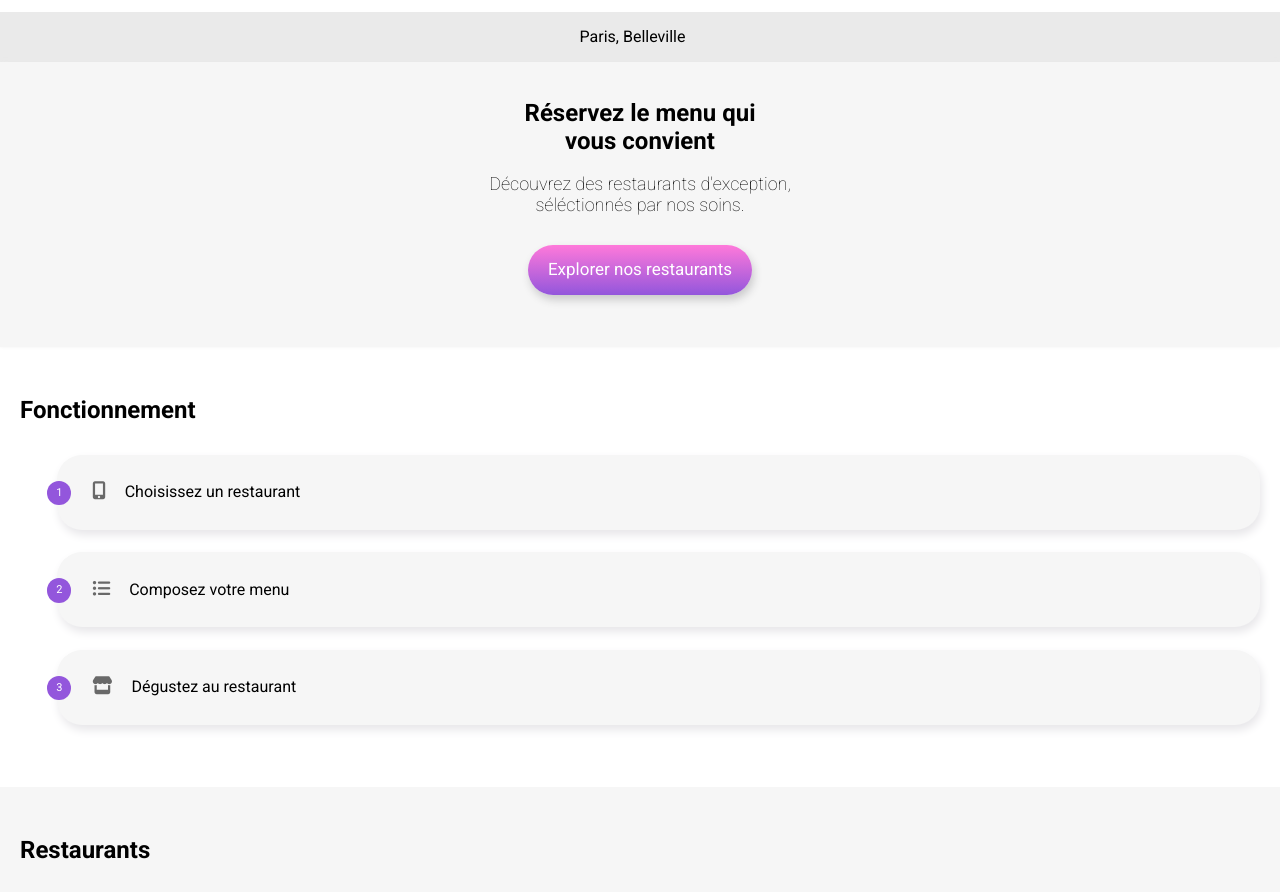
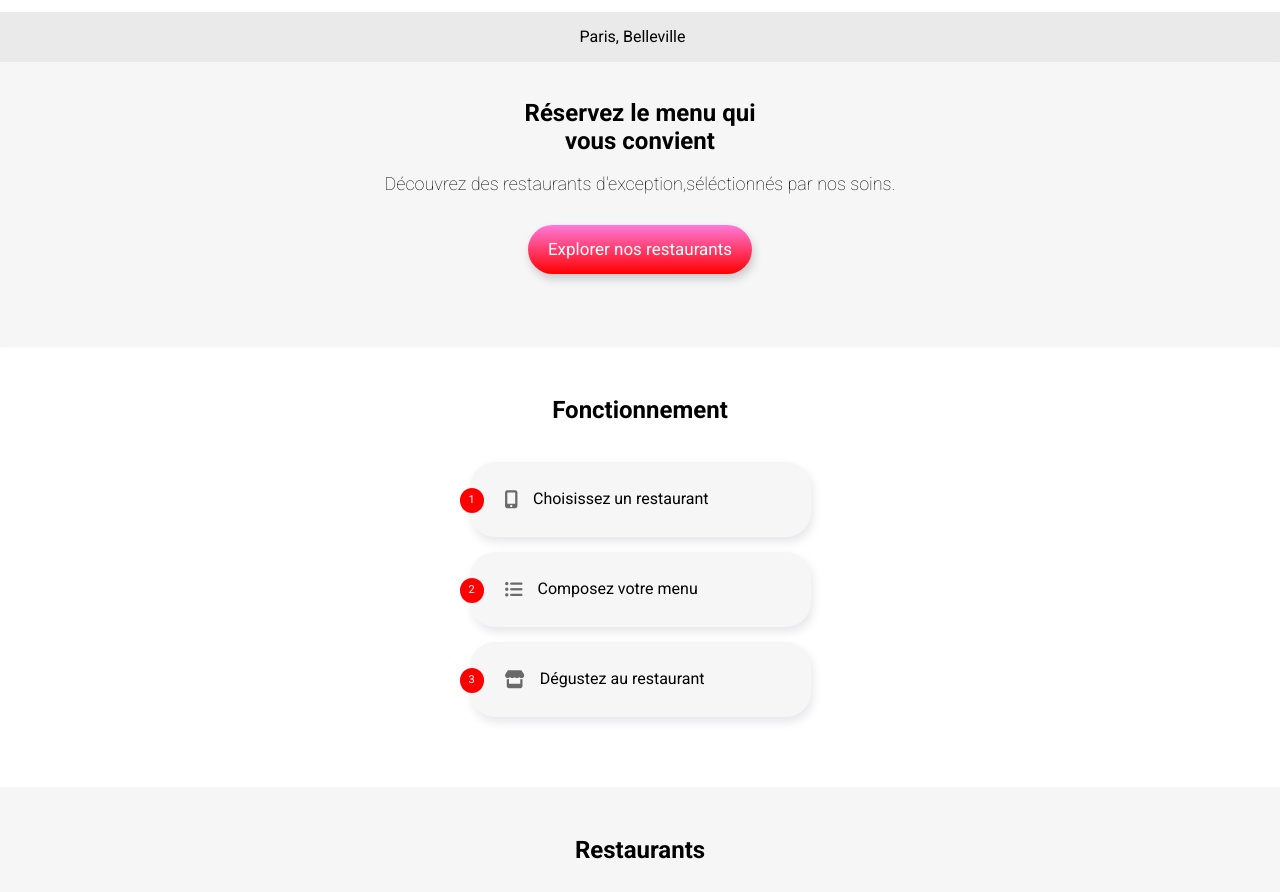
Before and after one commit to ManarSabrina/P3_VF, a plain HTML site: page index/main.html in a window 1280 px wide. Shown: the part 51-943 px from the top of the page. Drawn offline with Linux system fonts and the light colour scheme; grey boxes are pictures that could not be loaded; a web font is replaced by a local one.

Commit message:
Debut responsive

```diff
--- a/index/main.html
+++ b/index/main.html
@@ -47,7 +47,7 @@
 
         <section class="presentation">
             <h1 class="presentation__titre">Réservez le menu qui<br>vous convient</h1>
-            <p class="presentation__paragraphe">Découvrez des restaurants d'exception,<br>séléctionnés par nos soins.</p>
+            <p class="presentation__paragraphe">Découvrez des restaurants d'exception,<br class="presentation__paragraphe__br">séléctionnés par nos soins.</p>
             <a  class="presentation__btn" href="#">Explorer nos restaurants</a>
 
         </section>
--- a/style/main/main.scss
+++ b/style/main/main.scss
@@ -5,7 +5,7 @@
 }
 
 
-$primaire: #9356DC;
+$primaire: red;
 $secondaire: #FF79DA;
 $tertiaire: #99E2D0;
 /* AC */
@@ -396,3 +396,65 @@ main {
         }
     }
 }
+
+@media screen and (min-width : 992px ) {
+    .presentation {
+        &__paragraphe__br {
+            display: none;
+        }
+    }
+
+    .fonctionnement {
+
+        &__titre {
+            margin: auto;
+            margin-top: 50px;
+            margin-bottom: 30px;
+            display: flex;
+            @include jc-ai-c;
+        }
+        &__consigne {
+            margin: auto;
+            width: 50%;
+            &__bloc {
+                margin: auto;
+                width: 55%;
+                &__container {
+                    display: flex;
+                    @include jc-ai-c;
+
+                }
+            }
+        }
+    }
+
+    .restaurants {
+        &__titre {
+            margin: auto;
+            margin-top: 50px;
+            margin-bottom: 30px;
+            display: flex;
+            @include jc-ai-c;
+        }
+        &__bloc {
+            margin: auto;
+            width: 50%;
+        }
+    }
+}
+
+@media screen and (min-width : 1750px ) {
+    .fonctionnement {
+        &__consigne {
+            width: 50%;
+            display: flex;
+            flex-direction: row;
+            justify-content: space-around;
+            align-items: center;
+            &__bloc {
+                width: 30%;
+
+            }
+        }
+    }
+}
```
Also changed, not shown: main.css, style/menu/menu.scss (line endings or trailing spaces), 1 other file.
